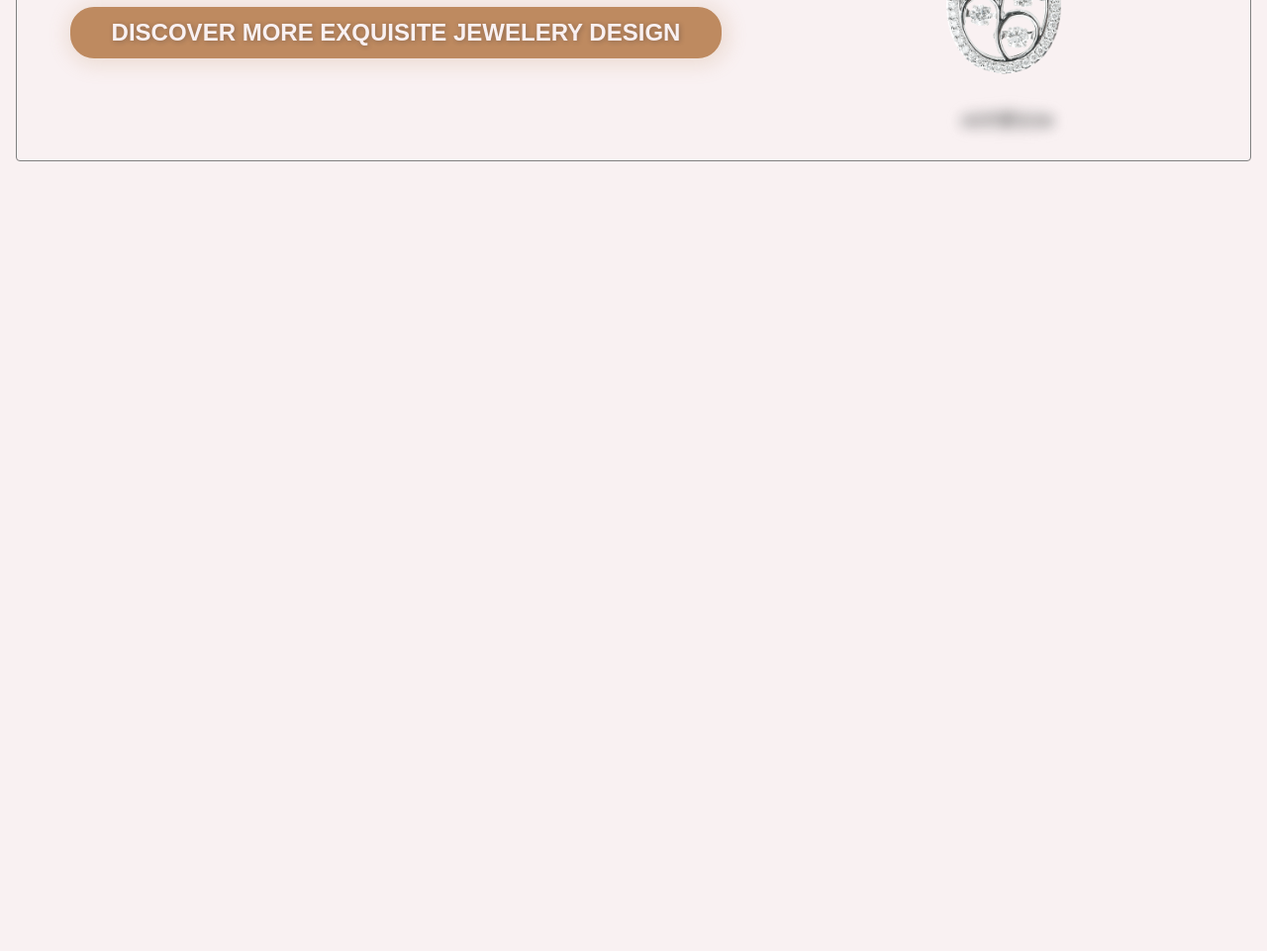
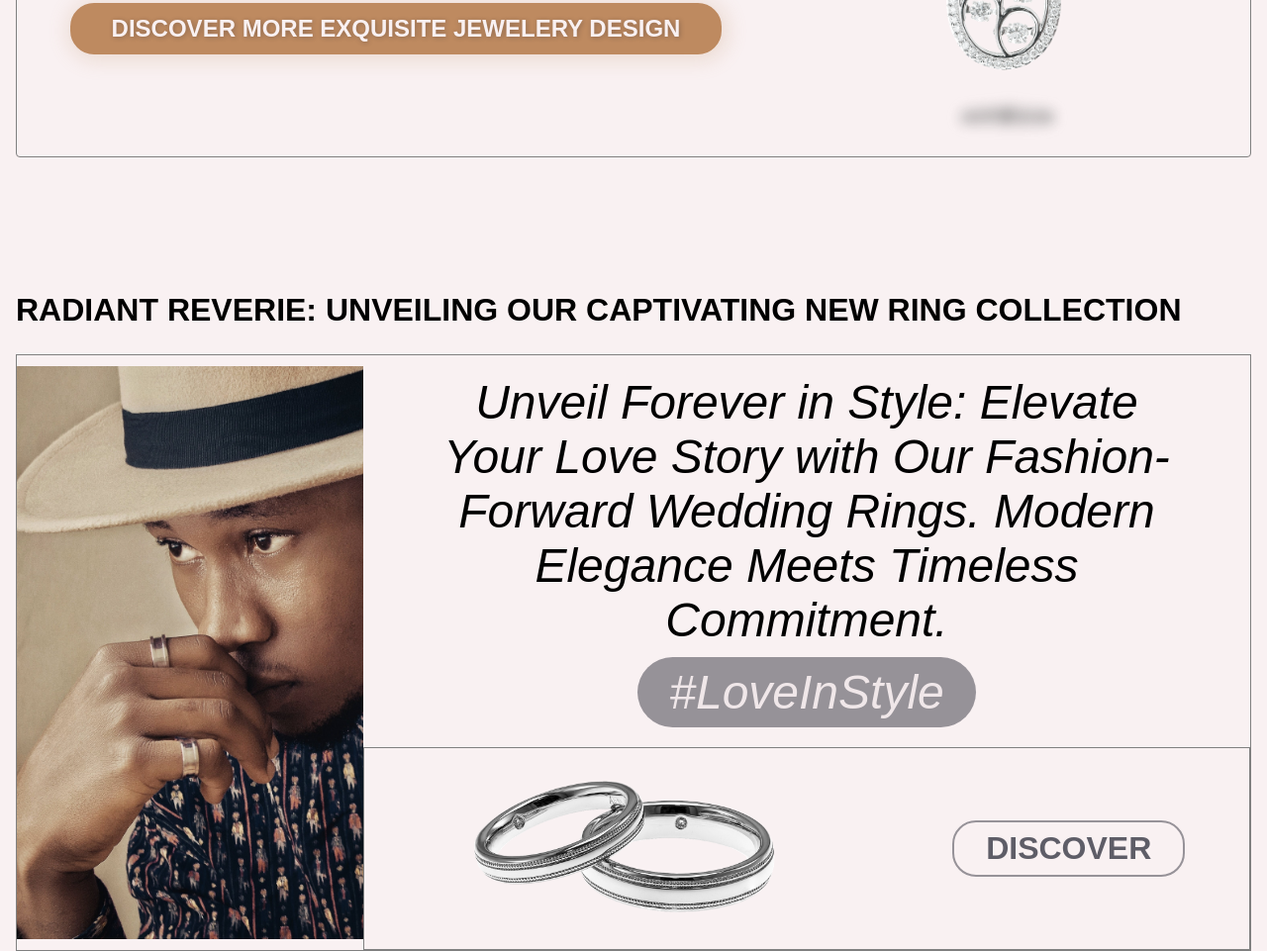
Before and after one commit to gingkapls/jewellery-page, a plain HTML site: page index.html in a window 1280 px wide. Shown: the part 483-1444 px from the top of the page at 99% size. Before the commit the page ends 800 px from the top, so only its background shows below. Drawn offline with Linux system fonts and the light colour scheme.

Commit message:
Add jewelry card

```diff
--- a/index.html
+++ b/index.html
@@ -35,5 +35,28 @@
   </div>
   <img alt="pendant" id="pendant" width="400px" src="./assets/pendant.png">
   </div>
+
+  <h2 class="title">Radiant Reverie: Unveiling Our Captivating New Ring Collection</h2>
+  <div class="section">
+    <div class="model-card">
+      <div class="model">
+        <img src="./assets/pexels-chaxxoo-2705421.jpg" alt="man-wearing-rings" width="350px">
+      </div>
+    </div>
+    <div class="caption-card">
+      <div class="caption">
+        Unveil Forever in Style: Elevate Your Love Story
+        with Our Fashion-Forward Wedding Rings.
+        Modern Elegance Meets Timeless Commitment.<br>
+        <div class="hashtag">#LoveInStyle</div>
+      </div>
+      <div class="jewelery-container">
+        <img alt="rings" id="rings" width="400px" src="./assets/wedding-rings.png">
+        <div class="discover">DISCOVER</div>
+      </div>
+    </div>
+  </div>
+
+
 </body>
 </html>
--- a/styles/styles.css
+++ b/styles/styles.css
@@ -7,7 +7,15 @@
     --dark-orange: 190 138 96;
     --text-fg: 29 30 44;
     font-size: 100%;
-    height: 100dvh;
+}
+
+* {
+    box-sizing: border-box;
+}
+
+/* Fixing weird image margin behaviour */
+img {
+    vertical-align: middle;
 }
 
 body {
@@ -16,6 +24,7 @@ body {
     margin: 0;
     font-family: Arial, sans-serif;
     background-color: rgb(var(--main));
+    height: 100vh;
 }
 
 /* Navbar styling */
@@ -27,7 +36,6 @@ body {
     background-color: rgb(var(--main));
     z-index: 100;
 }
-
 
 #logo {
     width: 100px;
@@ -60,6 +68,7 @@ body {
 
 .hero {
     display: flex;
+    height: 80vh;
     justify-content: space-evenly;
     margin: 16px;
     border-radius: 4px;
@@ -68,8 +77,8 @@ body {
 }
 
 .hero .subtext {
-    color: rgb(var(--text-fg) / .5);
-    text-shadow: 1px 1px 4px rgba(var(--text-fg) / .1);
+    color: rgb(var(--text-fg) / .45);
+    text-shadow: 1px 1px 4px rgba(var(--text-fg) / .05);
     font-size: 1.5rem;
     margin-top: -20px;
     margin-bottom: 40px;
@@ -84,7 +93,7 @@ body {
 .hero h3 {
     color: rgb(var(--text-fg) / .8);
     font-family: Serif;
-    word-spacing: 10px;
+    word-spacing: 4px;
     line-height: 4rem;
     margin-top: 10%;
     font-size: 3rem;
@@ -107,3 +116,75 @@ body {
 #pendant {
     margin: -10px 40px;
 }
+
+h2.title {
+    margin: 120px 16px 10px 16px;
+    font-size: 2rem;
+    text-transform: uppercase;
+}
+
+.section {
+    display: flex;
+    border: 1px solid grey;
+    margin: 16px;
+}
+
+.model-card {
+    display: flex;
+    align-items: center;
+    justify-content: center;
+}
+
+.model img {
+    max-width: 350px;
+    padding: 0;
+    margin: 0;
+}
+
+.caption-card {
+    display: flex;
+    justify-content: stretch;
+    align-content: stretch;
+    flex-direction: column;
+}
+
+.section .caption {
+    display: flex;
+    flex-direction: column;
+    flex: 1 auto;
+    padding: 20px 60px;
+    font-style: italic;
+    align-items: center;
+    justify-content: center;
+    text-align: center;
+    font-size: 3rem;
+}
+
+.hashtag {
+    margin-top: 10px;
+    background-color: rgb(var(--text-fg) / .45);
+    color: rgb(var(--main) / .9);
+    border-radius: 40px;
+    padding: 8px 32px;
+}
+
+.jewelery-container {
+    display: flex;
+    flex: 0.5 auto;
+    align-items: center;
+    justify-content: space-around;
+    border: 1px solid grey;
+}
+
+img#rings {
+    max-width: 400px;
+}
+
+.jewelery-container .discover {
+    padding: 8px 32px;
+    border: 2px solid rgb(var(--text-fg) / .45);
+    font-weight: 600;
+    color: rgb(var(--text-fg) / .7);
+    border-radius: 24px;
+    font-size: 2rem;
+}
```
Also changed, not shown: assets/pexels-chaxxoo-2705421.jpg (added), assets/wedding-rings.png (added).
